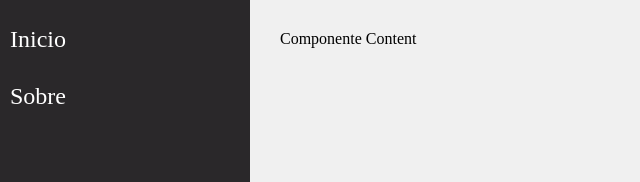
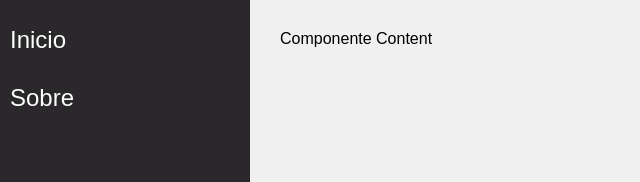
Before and after one commit to Scrowszinho/ReactJs, a React (Create React App) app in the folder navegace/: page / in a window 1280 px wide. Shown: the top 182 px of the page, without its empty margins (0-640 px from the left). Built offline with nearby package versions, Linux system fonts and the light colour scheme.

Commit message:
Aula: Passando o Router em volta dos componentes

```diff
--- a/navegace/src/views/App.css
+++ b/navegace/src/views/App.css
@@ -1,4 +1,5 @@
 .App{
     display: flex;
     height: 100vh;
+    font-family: Arial, Helvetica, sans-serif;
 }
--- a/navegace/src/views/App.jsx
+++ b/navegace/src/views/App.jsx
@@ -2,14 +2,17 @@ import React from 'react';
 import './App.css';
 import Menu from '../components/layouts/Menu';
 import Content from '../components/layouts/Content';
+import {BrowserRouter as Router} from 'react-router-dom';
 
-const App = props =>{
- return(
- <div className='App'>
-    <Menu />
-    <Content />
-    </div>
- )
+const App = props => {
+   return (
+      <div className='App'>
+         <Router>
+            <Menu />
+            <Content />
+         </Router>
+      </div>
+   )
 }
 
 export default App;
```
